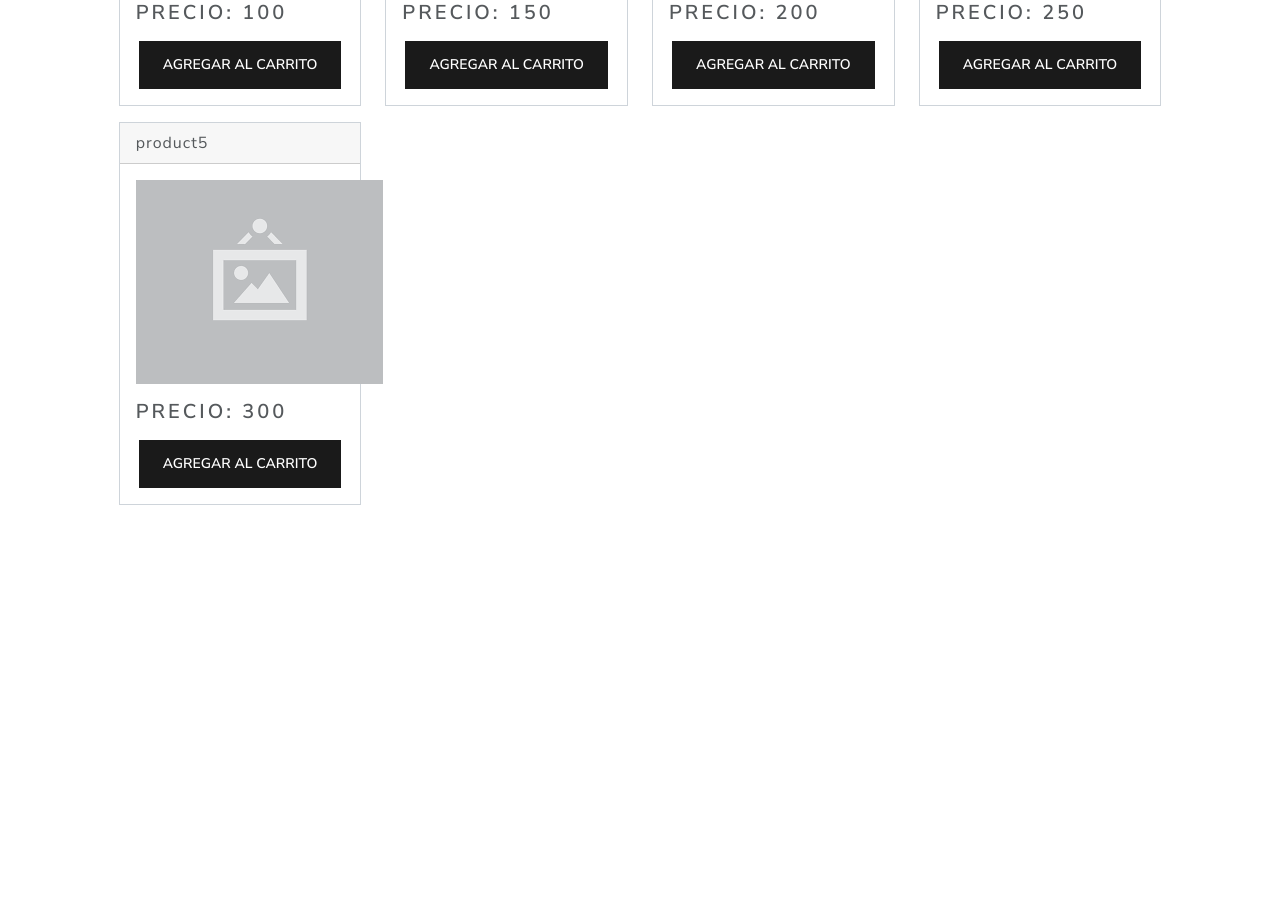
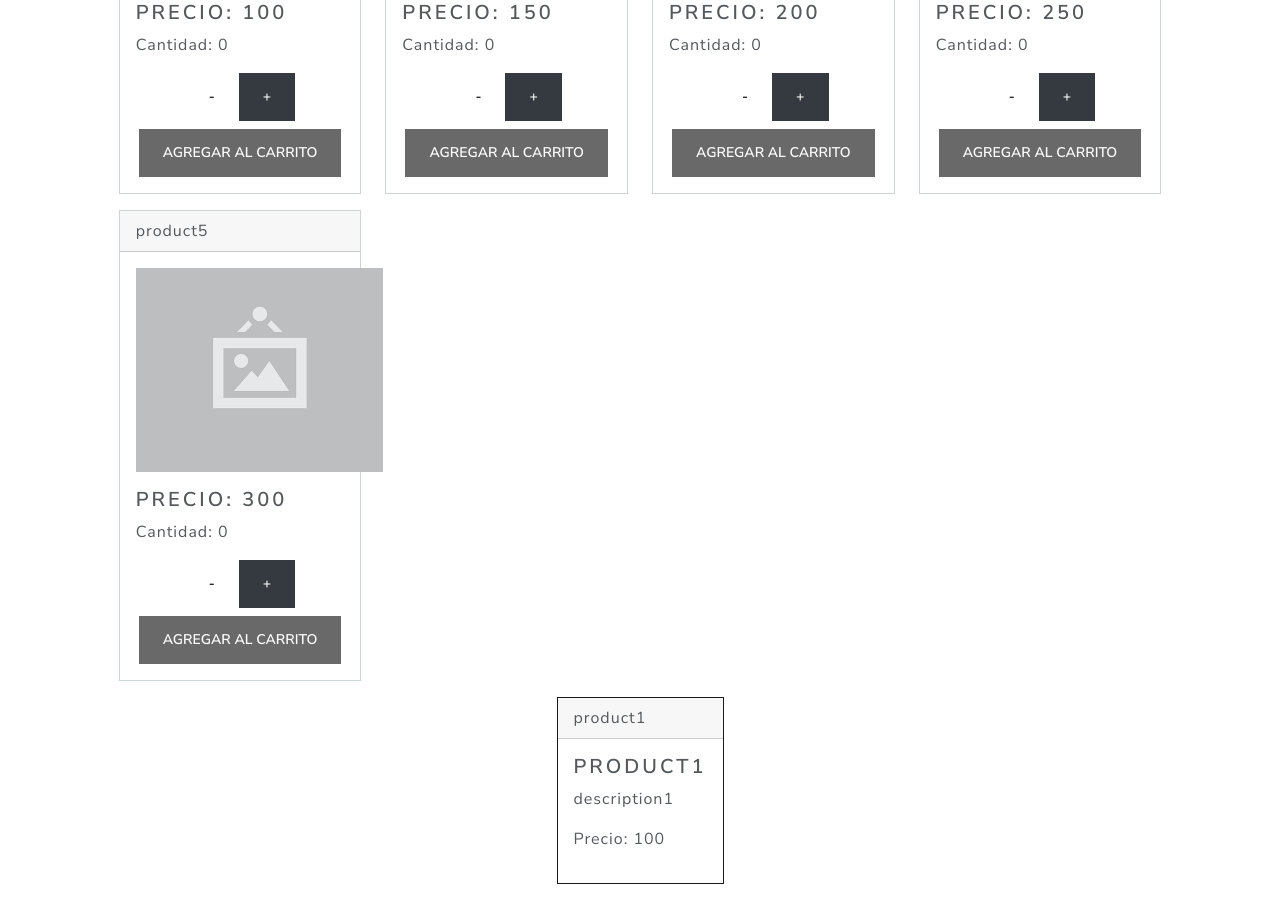
Before and after one commit to beneMati1991/mates-store, a React (Create React App) app: page / in a window 1280 px wide. Shown: the part 500-1400 px from the top of the page. Before the commit the page ends 1021 px from the top, so only its background shows below. Built offline with nearby package versions, Linux system fonts and the light colour scheme.

Commit message:
desafio - Detalle de Producto

```diff
--- /dev/null
+++ b/public/json/itemData.json
@@ -0,0 +1,7 @@
+{
+  "id": 1,
+  "title": "product1",
+  "description": "description1",
+  "price": 100,
+  "pictureUrl": "product1.jpg"
+}
--- a/src/components/App.jsx
+++ b/src/components/App.jsx
@@ -3,6 +3,7 @@ import NavBar from "./NavBar/NavBar.jsx";
 import ItemListContainer from "./ItemListContainer/ItemListContainer";
 //import ItemCount from "./ItemCount/ItemCount.jsx";
 //import Swal from "sweetalert2";
+import ItemDetailContainer from "./ItemDetailContainer/ItemDetailContainer";
 
 function App() {
   /*function onAdd(count) {
@@ -24,6 +25,9 @@ function App() {
           <div className="col-md-10">
             <ItemListContainer />
           </div>
+          <div className="col-md-10">
+            <ItemDetailContainer />
+          </div>
         </div>
       </div>
     </div>
--- /dev/null
+++ b/src/components/ItemDetail/ItemDetail.jsx
@@ -0,0 +1,21 @@
+import React from "react";
+
+const ItemDetail = ({ item }) => {
+
+  return (
+    <div className="d-flex justify-content-center">
+      <div className="card border-primary mb-3" style={{ maxWidth: "20rem" }}>
+        <div className="card-header">{item.title}</div>
+        <div className="card-body">
+          <h4 className="card-title">{item.title}</h4>
+          <p className="card-text">
+            {item.description}
+          </p>
+          <p><strong>Precio: {item.price}</strong></p>
+        </div>
+      </div>
+    </div>
+  );
+};
+
+export default ItemDetail;
--- /dev/null
+++ b/src/components/ItemDetailContainer/ItemDetailContainer.jsx
@@ -0,0 +1,22 @@
+import React from "react";
+import { useEffect, useState } from "react";
+import ItemDetail from "./../ItemDetail/ItemDetail";
+
+const ItemDetailContainer = () => {
+  const [item, setItem] = useState({});
+  const [isLoading, setIsLoading] = useState(true);
+
+  useEffect(() => {
+    const getProductos = async () => {
+      const misProductos = await fetch("./json/itemData.json");
+      const response = await misProductos
+        .json()
+        .finally(() => setIsLoading(false));
+      setItem(response);
+    };
+    getProductos();
+  }, []);
+  return isLoading ? <h2>Cargando...</h2> : <ItemDetail item={item} />;
+};
+
+export default ItemDetailContainer;
--- a/src/components/ItemList/Item.jsx
+++ b/src/components/ItemList/Item.jsx
@@ -1,6 +1,8 @@
 import React from "react";
+import useCounter from './../../hooks/useCounter';
 
-const Item = ({ item }) => {
+const Item = ({ item, initial, onAdd }) => {
+  const { add, substract, count } = useCounter(item.stock, initial);
   return (
     <div className="card border-secondary mb-3" style={{ maxWidth: "20rem" }}>
       <div className="card-header">{item.title}</div>
@@ -9,8 +11,13 @@ const Item = ({ item }) => {
           <img href="#" src="/images/nofound.png" alt="logo" />
         </p>
         <h4 className="card-title">Precio: {item.price}</h4>
+        <p className="card-text">Cantidad: {count}</p>
+        <div className="d-flex justify-content-center">
+            <button className="btn btn-light" onClick={substract}> - </button>
+            <button className="btn btn-dark" onClick={add}> + </button>
+        </div>
         <div className="d-flex justify-content-center pt-2">
-          <button className="btn btn-primary">Agregar al carrito</button>
+          <button className="btn btn-primary" onClick={() => onAdd(count)} disabled={count===0}>Agregar al carrito</button>
         </div>
       </div>
     </div>
--- a/src/components/ItemList/ItemList.jsx
+++ b/src/components/ItemList/ItemList.jsx
@@ -1,12 +1,17 @@
 import React from "react";
 import Item from "./Item";
+import Swal from "sweetalert2";
 
 const ItemList = ({ list }) => {
+  function onAdd(count) {
+    Swal.fire(`Productos seleccionados: ${count}`);
+  }
+
   return (
     <div className="row">
       {list.map((item) => (
         <div className="col-md-3" key={item.id}>
-          <Item item={item}  />
+          <Item item={item} initial={0} onAdd={onAdd} />
         </div>
       ))}
     </div>
--- a/src/components/ItemListContainer/ItemListContainer.jsx
+++ b/src/components/ItemListContainer/ItemListContainer.jsx
@@ -18,7 +18,7 @@ const ItemListContainer = () => {
       .finally(() => setIsLoading(false));
   }, []);
 
-  return isLoading ? <h2>Cargando...</h2> : <ItemList list={items} />;;
+  return isLoading ? <h2>Cargando...</h2> : <ItemList list={items} />;
 };
 
 export default ItemListContainer;
--- a/src/data/itemData.js
+++ b/src/data/itemData.js
@@ -1,9 +1,9 @@
 const itemData = [
-    { id: '1', title: 'product1', price: 100, pictureUrl: 'product1.jpg' },
-    { id: '2', title: 'product2', price: 150, pictureUrl: 'product2.jpg' },
-    { id: '3', title: 'product3', price: 200, pictureUrl: 'product3.jpg' },
-    { id: '4', title: 'product4', price: 250, pictureUrl: 'product4.jpg' },
-    { id: '5', title: 'product5', price: 300, pictureUrl: 'product5.jpg' },
+    { id: '1', title: 'product1', description: 'description1', price: 100, pictureUrl: 'product1.jpg', stock: 5 },
+    { id: '2', title: 'product2', description: 'description2', price: 150, pictureUrl: 'product2.jpg', stock: 5 },
+    { id: '3', title: 'product3', description: 'description3', price: 200, pictureUrl: 'product3.jpg', stock: 5 },
+    { id: '4', title: 'product4', description: 'description4', price: 250, pictureUrl: 'product4.jpg', stock: 5 },
+    { id: '5', title: 'product5', description: 'description5', price: 300, pictureUrl: 'product5.jpg', stock: 50 },
   ];
 
   export default itemData;
--- a/src/index.js
+++ b/src/index.js
@@ -1,12 +1,7 @@
-import React from 'react';
-import ReactDOM from 'react-dom/client';
-import './index.css';
-import App from './components/App.jsx';
+import React from "react";
+import ReactDOM from "react-dom/client";
+import "./index.css";
+import App from "./components/App.jsx";
 
-
-const root = ReactDOM.createRoot(document.getElementById('root'));
-root.render(
-  <React.StrictMode>
-    <App />
-  </React.StrictMode>
-);
+const root = ReactDOM.createRoot(document.getElementById("root"));
+root.render(<App />);
```
Also changed, not shown: src/components/ItemDetail/ItemDetail.css (added), src/components/ItemDetailContainer/ItemDetailContainer.css (added).
